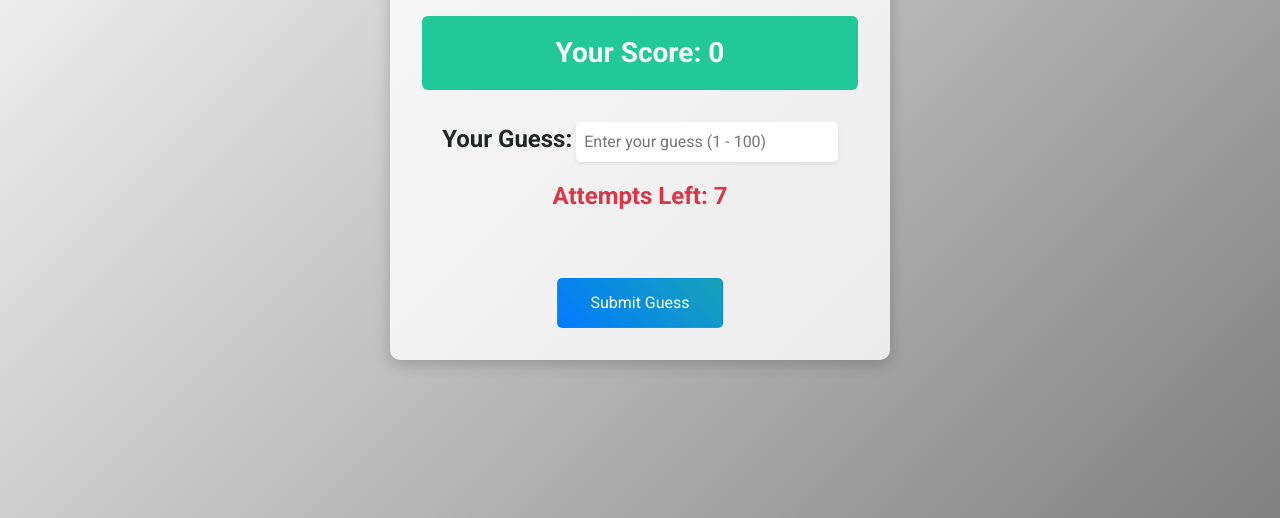
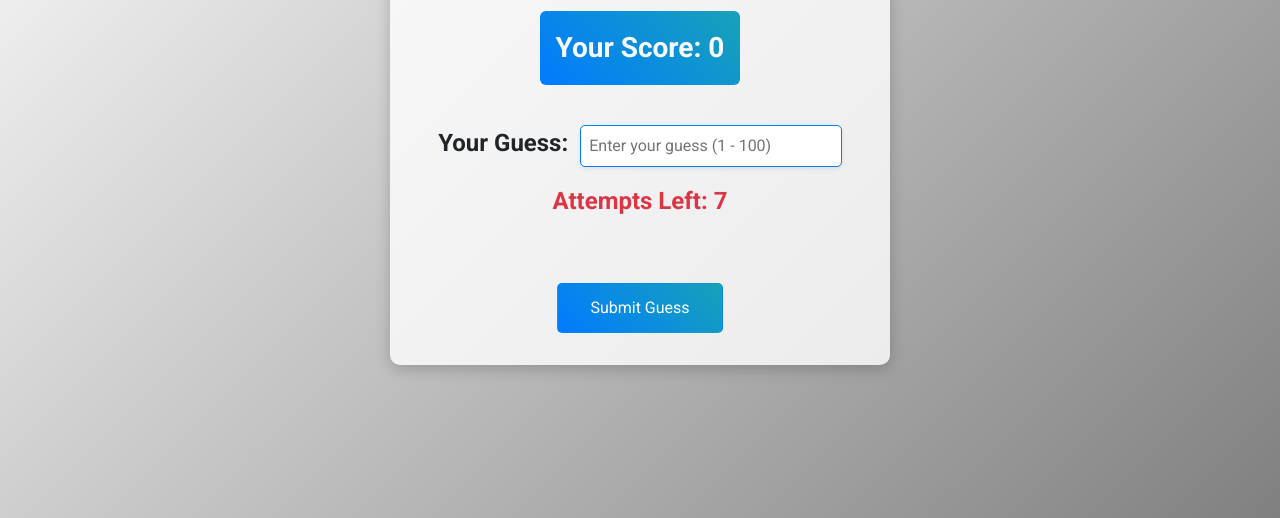
Before and after one commit to luckyoyjr/guessing-number-game, a plain HTML site: page index.html in a window 1280 px wide. Shown: the part 282-800 px from the top of the page. Drawn offline with nearby package versions, Linux system fonts and the light colour scheme.

Commit message:
Update index.html

```diff
--- a/index.html
+++ b/index.html
@@ -27,7 +27,8 @@
         }
 
         .score {
-            background-color: var(--bs-teal);
+            background: linear-gradient(45deg, #007bff, #17a2b8);
+            display: inline-block;
         }
 
         input {
@@ -36,7 +37,7 @@
             min-width: 60%;
             box-shadow: inset 0px 2px 4px rgba(0, 0, 0, 0.1);
             margin-top: 1rem;
-            border: 1px solid var(--primary);
+            border: 1px solid #007bff;
             outline: none;
         }
 
@@ -61,9 +62,9 @@
 <body>
     <div class="container text-center">
         <h1 class="fw-bold" id="title">Welcome to the Number Guessing Game!</h1>
-        <div class="score text-light fw-bold fs-3 p-3 mb-3 rounded-2" id="score">Your Score: 0</div>
+        <div class="score text-light fw-bold fs-3 p-3 mb-4 rounded-2" id="score">Your Score: 0</div>
         <div class="fw-bold">
-            <label for="guess" class="fs-4">Your Guess:</label>
+            <label for="guess" class="fs-4 me-2">Your Guess:</label>
             <input type="text" class="shadow-sm" id="guess" placeholder="Enter your guess (1 - 100)">
         </div>
         <p class="text-danger fw-bold py-3" id="attempts">Attempts Left: 7</p>
```
